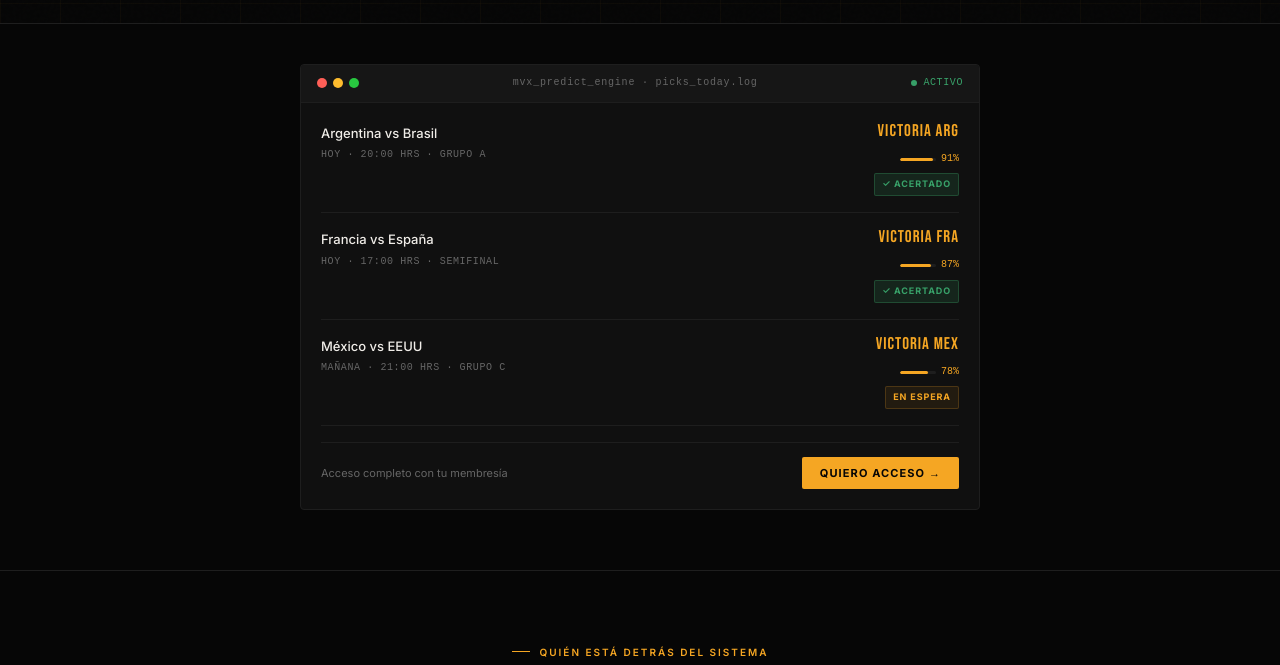
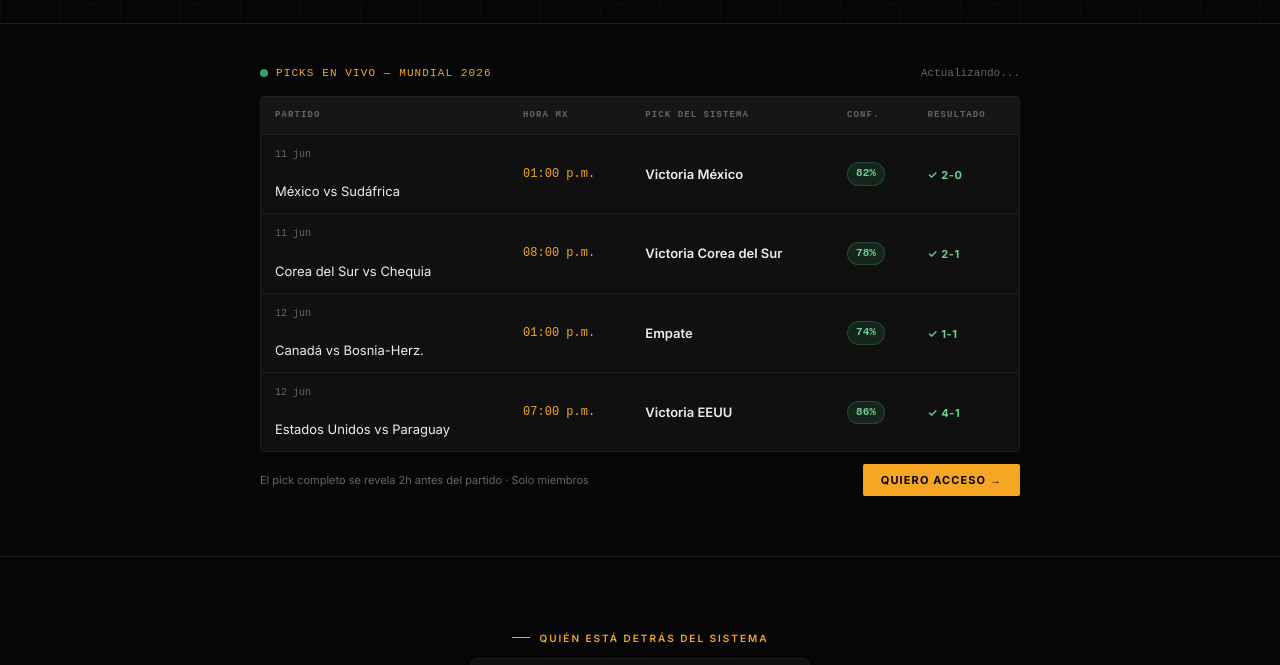
Before and after one commit to andreacanabal/mvxpicks, a website: page index.html in a window 1280 px wide. Shown: the part 777-1442 px from the top of the page. Drawn offline with Linux system fonts and the light colour scheme; no server answers; grey boxes are pictures that could not be loaded.

Commit message:
Update index.html

```diff
--- a/index.html
+++ b/index.html
@@ -8,7 +8,8 @@
 <meta property="og:title" content="MVX Picks — Mundial 2026"/>
 <meta property="og:description" content="95% de precisión. 40 días. 500 membresías. Una sola oportunidad."/>
 <meta property="og:type" content="website"/>
-<link rel="preconnect" href="https://fonts.googleapis.com"/>
+<link rel="icon" type="image/png" href="logo.png"/>
+<link rel="apple-touch-icon" href="logo.png"/>
 <link rel="preconnect" href="https://fonts.gstatic.com" crossorigin/>
 <link href="https://fonts.googleapis.com/css2?family=Bebas+Neue&family=Inter:ital,wght@0,300;0,400;0,500;0,600;0,700;1,400&display=swap" rel="stylesheet"/>
 <script async src="https://www.googletagmanager.com/gtag/js?id=G-SKG7B31VFK"></script>
@@ -428,7 +429,9 @@ footer{background:#040404;border-top:1px solid var(--border);padding:40px 20px;t
 
 <!-- 1. NAVBAR -->
 <nav id="nav">
-  <div class="nav-brand">MVX PICKS</div>
+  <a href="/" class="nav-brand">
+    <img src="logo.png" alt="MVX Picks" style="height:30px;width:auto;display:block"/>
+  </a>
   <button class="nav-cta" onclick="const el=document.getElementById('pricing');window.scrollTo({top:el.getBoundingClientRect().top+window.scrollY-64,behavior:'smooth'})">Asegurar mi lugar</button>
 </nav>
 
@@ -471,54 +474,37 @@ footer{background:#040404;border-top:1px solid var(--border);padding:40px 20px;t
   </div>
 </section>
 
-<!-- LIVE PICK DEMO (fusionado con hero) -->
+<!-- PICKS EN VIVO (fusionado con hero) -->
 <section id="live-pick">
-  <div class="pick-demo-wrap">
-    <div class="pick-terminal">
-      <div class="pick-terminal-bar">
-        <div class="terminal-dots"><div class="t-dot t-dot-r"></div><div class="t-dot t-dot-y"></div><div class="t-dot t-dot-g"></div></div>
-        <span class="terminal-title">mvx_predict_engine · picks_today.log</span>
-        <span class="terminal-status"><span class="t-status-dot"></span>ACTIVO</span>
+  <div class="pick-demo-wrap" style="max-width:760px">
+
+    <div style="display:flex;align-items:center;justify-content:space-between;margin-bottom:14px;flex-wrap:wrap;gap:8px">
+      <div style="display:flex;align-items:center;gap:8px">
+        <span class="t-status-dot" style="width:8px;height:8px;flex-shrink:0"></span>
+        <span style="font-family:'Courier New',monospace;font-size:11px;color:var(--gold);letter-spacing:0.1em;text-transform:uppercase">Picks en vivo — Mundial 2026</span>
       </div>
-      <div class="pick-body">
-        <div class="pick-row">
-          <div>
-            <div class="pick-match">Argentina vs Brasil</div>
-            <div class="pick-time">HOY · 20:00 HRS · GRUPO A</div>
-          </div>
-          <div class="pick-prediction">
-            <span class="pick-pred-label">VICTORIA ARG</span>
-            <div class="pick-conf"><div class="conf-bar"><div class="conf-fill" style="width:91%"></div></div><span style="font-family:'Courier New',monospace;font-size:10px;color:var(--gold)">91%</span></div>
-            <div><span class="pick-result-badge badge-win">✓ ACERTADO</span></div>
-          </div>
-        </div>
-        <div class="pick-row">
-          <div>
-            <div class="pick-match">Francia vs España</div>
-            <div class="pick-time">HOY · 17:00 HRS · SEMIFINAL</div>
-          </div>
-          <div class="pick-prediction">
-            <span class="pick-pred-label">VICTORIA FRA</span>
-            <div class="pick-conf"><div class="conf-bar"><div class="conf-fill" style="width:87%"></div></div><span style="font-family:'Courier New',monospace;font-size:10px;color:var(--gold)">87%</span></div>
-            <div><span class="pick-result-badge badge-win">✓ ACERTADO</span></div>
-          </div>
-        </div>
-        <div class="pick-row">
-          <div>
-            <div class="pick-match">México vs EEUU</div>
-            <div class="pick-time">MAÑANA · 21:00 HRS · GRUPO C</div>
-          </div>
-          <div class="pick-prediction">
-            <span class="pick-pred-label">VICTORIA MEX</span>
-            <div class="pick-conf"><div class="conf-bar"><div class="conf-fill" style="width:78%"></div></div><span style="font-family:'Courier New',monospace;font-size:10px;color:var(--gold)">78%</span></div>
-            <div><span class="pick-result-badge badge-pending">EN ESPERA</span></div>
-          </div>
-        </div>
-        <div class="pick-cta-row">
-          <span class="pick-cta-text">Acceso completo con tu membresía</span>
-          <button class="pick-cta-btn" onclick="openModal('pro')">QUIERO ACCESO →</button>
-        </div>
-      </div>
+      <span style="font-size:11px;color:var(--muted);font-family:'Courier New',monospace" id="live-updated">Actualizando...</span>
+    </div>
+
+    <div class="hist-table-wrap" id="live-picks-table">
+      <table class="hist-table">
+        <thead>
+          <tr><th>Partido</th><th>Hora MX</th><th>Pick del sistema</th><th>Conf.</th><th>Resultado</th></tr>
+        </thead>
+        <tbody id="live-picks-body">
+          <!-- Cargado dinámicamente -->
+          <tr id="live-loading-row">
+            <td colspan="5" style="text-align:center;padding:24px;color:var(--muted);font-family:'Courier New',monospace;font-size:11px">
+              Consultando sistema...
+            </td>
+          </tr>
+        </tbody>
+      </table>
+    </div>
+
+    <div style="display:flex;align-items:center;justify-content:space-between;margin-top:12px;flex-wrap:wrap;gap:10px">
+      <span style="font-size:11px;color:var(--muted)">El pick completo se revela 2h antes del partido · Solo miembros</span>
+      <button class="pick-cta-btn" onclick="openModal('pro')">QUIERO ACCESO →</button>
     </div>
   </div>
 </section>
@@ -600,34 +586,12 @@ footer{background:#040404;border-top:1px solid var(--border);padding:40px 20px;t
   </div>
 </section>
 
-<!-- 6. PRÓXIMOS PICKS + HISTORIAL -->
+<!-- 6. HISTORIAL -->
 <section id="picks-historial">
   <div class="wrap reveal">
-    <div class="s-label">Próximos picks</div>
-    <h2 class="s-h2">PRÓXIMOS PICKS<br><em>DEL SISTEMA</em></h2>
-    <p style="font-size:14px;color:var(--muted);margin-bottom:28px">El pick con % de confianza se publica <strong style="color:#F0EDE8">2 horas antes</strong> de cada partido. Solo para miembros.</p>
-
-    <div class="hist-table-wrap">
-      <table class="hist-table">
-        <thead>
-          <tr><th>Partido</th><th>Grupo</th><th>Hora MX</th><th>Pick</th><th>Estado</th></tr>
-        </thead>
-        <tbody>
-          <tr><td><span class="hist-date">Jue 11 Jun</span><br>México vs Sudáfrica</td><td style="color:#666;font-size:12px">A</td><td style="font-family:'Courier New',monospace;font-size:12px;color:#F5A623">14:00</td><td><span class="pick-locked"><svg viewBox="0 0 24 24" fill="none" stroke="currentColor" stroke-width="2" stroke-linecap="round" width="11" height="11"><rect x="3" y="11" width="18" height="11" rx="2"/><path d="M7 11V7a5 5 0 0 1 10 0v4"/></svg> Miembros</span></td><td><span class="hist-pending">HOY</span></td></tr>
-          <tr><td><span class="hist-date">Jue 11 Jun</span><br>Corea del Sur vs Chequia</td><td style="color:#666;font-size:12px">A</td><td style="font-family:'Courier New',monospace;font-size:12px;color:#F5A623">21:00</td><td><span class="pick-locked"><svg viewBox="0 0 24 24" fill="none" stroke="currentColor" stroke-width="2" stroke-linecap="round" width="11" height="11"><rect x="3" y="11" width="18" height="11" rx="2"/><path d="M7 11V7a5 5 0 0 1 10 0v4"/></svg> Miembros</span></td><td><span class="hist-pending">HOY</span></td></tr>
-          <tr><td><span class="hist-date">Vie 12 Jun</span><br>Canadá vs Bosnia-Herzegovina</td><td style="color:#666;font-size:12px">B</td><td style="font-family:'Courier New',monospace;font-size:12px;color:#F5A623">14:00</td><td><span class="pick-locked"><svg viewBox="0 0 24 24" fill="none" stroke="currentColor" stroke-width="2" stroke-linecap="round" width="11" height="11"><rect x="3" y="11" width="18" height="11" rx="2"/><path d="M7 11V7a5 5 0 0 1 10 0v4"/></svg> Miembros</span></td><td><span class="hist-pending">PRÓXIMO</span></td></tr>
-          <tr><td><span class="hist-date">Vie 12 Jun</span><br>Estados Unidos vs Paraguay</td><td style="color:#666;font-size:12px">D</td><td style="font-family:'Courier New',monospace;font-size:12px;color:#F5A623">20:00</td><td><span class="pick-locked"><svg viewBox="0 0 24 24" fill="none" stroke="currentColor" stroke-width="2" stroke-linecap="round" width="11" height="11"><rect x="3" y="11" width="18" height="11" rx="2"/><path d="M7 11V7a5 5 0 0 1 10 0v4"/></svg> Miembros</span></td><td><span class="hist-pending">PRÓXIMO</span></td></tr>
-          <tr><td><span class="hist-date">Sáb 13 Jun</span><br>Brasil vs Marruecos</td><td style="color:#666;font-size:12px">C</td><td style="font-family:'Courier New',monospace;font-size:12px;color:#F5A623">17:00</td><td><span class="pick-locked"><svg viewBox="0 0 24 24" fill="none" stroke="currentColor" stroke-width="2" stroke-linecap="round" width="11" height="11"><rect x="3" y="11" width="18" height="11" rx="2"/><path d="M7 11V7a5 5 0 0 1 10 0v4"/></svg> Miembros</span></td><td><span class="hist-pending">PRÓXIMO</span></td></tr>
-          <tr><td><span class="hist-date">Sáb 13 Jun</span><br>Qatar vs Suiza</td><td style="color:#666;font-size:12px">B</td><td style="font-family:'Courier New',monospace;font-size:12px;color:#F5A623">13:00</td><td><span class="pick-locked"><svg viewBox="0 0 24 24" fill="none" stroke="currentColor" stroke-width="2" stroke-linecap="round" width="11" height="11"><rect x="3" y="11" width="18" height="11" rx="2"/><path d="M7 11V7a5 5 0 0 1 10 0v4"/></svg> Miembros</span></td><td><span class="hist-pending">PRÓXIMO</span></td></tr>
-          <tr><td><span class="hist-date">Dom 14 Jun</span><br>Alemania vs Curazao</td><td style="color:#666;font-size:12px">E</td><td style="font-family:'Courier New',monospace;font-size:12px;color:#F5A623">12:00</td><td><span class="pick-locked"><svg viewBox="0 0 24 24" fill="none" stroke="currentColor" stroke-width="2" stroke-linecap="round" width="11" height="11"><rect x="3" y="11" width="18" height="11" rx="2"/><path d="M7 11V7a5 5 0 0 1 10 0v4"/></svg> Miembros</span></td><td><span class="hist-pending">PRÓXIMO</span></td></tr>
-          <tr><td><span class="hist-date">Dom 14 Jun</span><br>Costa de Marfil vs Ecuador</td><td style="color:#666;font-size:12px">E</td><td style="font-family:'Courier New',monospace;font-size:12px;color:#F5A623">18:00</td><td><span class="pick-locked"><svg viewBox="0 0 24 24" fill="none" stroke="currentColor" stroke-width="2" stroke-linecap="round" width="11" height="11"><rect x="3" y="11" width="18" height="11" rx="2"/><path d="M7 11V7a5 5 0 0 1 10 0v4"/></svg> Miembros</span></td><td><span class="hist-pending">PRÓXIMO</span></td></tr>
-        </tbody>
-      </table>
-    </div>
-
-    <div class="section-divider"><span>HISTORIAL VERIFICABLE</span></div>
-
-    <p style="font-size:13px;color:var(--muted);margin-bottom:20px">Capturas reales de apuestas ganadas con picks del sistema. Fechas y montos visibles.</p>
+    <div class="s-label">Historial verificable</div>
+    <h2 class="s-h2">PICKS REALES.<br><em>GANANCIAS REALES.</em></h2>
+    <p style="font-size:14px;color:var(--muted);margin-bottom:28px">Capturas reales de apuestas ganadas con picks del sistema.</p>
     <div class="bet-grid">
       <div class="bet-card"><div class="bet-gain">+$1,025,000</div><img src="bet-6.jpg" alt="LA Dodgers ganancia $1,025,000" loading="lazy"/><div class="bet-label">LA Dodgers · Hándicap</div></div>
       <div class="bet-card"><div class="bet-gain">+$1,000,000</div><img src="bet-7.jpg" alt="NY Yankees ganancia $1,000,000" loading="lazy"/><div class="bet-label">NY Yankees · Hándicap</div></div>
@@ -993,6 +957,56 @@ async function handlePayment(){
   }
 }
 
+/* Live picks table */
+async function loadLivePicks() {
+  try {
+    const r = await fetch(`${BACKEND}/live-picks`, { signal: AbortSignal.timeout(6000) });
+    if (!r.ok) throw new Error('fetch failed');
+    const data = await r.json();
+    renderLivePicks(data.picks || []);
+    const now = new Date().toLocaleTimeString('es-MX', { hour: '2-digit', minute: '2-digit', timeZone: 'America/Mexico_City' });
+    const el = document.getElementById('live-updated');
+    if (el) el.textContent = `Actualizado: ${now} hrs`;
+  } catch { renderFallbackPicks(); }
+}
+
+function renderLivePicks(picks) {
+  const tbody = document.getElementById('live-picks-body');
+  if (!picks.length) { renderFallbackPicks(); return; }
+  tbody.innerHTML = picks.map(p => {
+    const t = new Date(p.date).toLocaleTimeString('es-MX', { hour:'2-digit', minute:'2-digit', timeZone:'America/Mexico_City' });
+    const d = new Date(p.date).toLocaleDateString('es-MX', { day:'numeric', month:'short', timeZone:'America/Mexico_City' });
+    let pickCell, confCell, resultCell;
+    if (p.correct === true) {
+      pickCell = `<span style="color:#F0EDE8;font-weight:600">${p.prediction}</span>`;
+      confCell = `<span class="conf-pill high">${p.confidence}%</span>`;
+      resultCell = `<span class="hist-win">✓ ${p.result}</span>`;
+    } else if (p.correct === false) {
+      pickCell = `<span style="color:#F0EDE8;font-weight:600">${p.prediction}</span>`;
+      confCell = `<span class="conf-pill med">${p.confidence}%</span>`;
+      resultCell = `<span style="color:var(--red);font-size:11px;font-weight:700">✗ ${p.result}</span>`;
+    } else {
+      pickCell = `<span class="pick-locked"><svg viewBox="0 0 24 24" fill="none" stroke="currentColor" stroke-width="2" stroke-linecap="round" width="11" height="11"><rect x="3" y="11" width="18" height="11" rx="2"/><path d="M7 11V7a5 5 0 0 1 10 0v4"/></svg> Miembros</span>`;
+      confCell = `<span class="conf-pill high">—</span>`;
+      resultCell = `<span class="hist-pending">EN ESPERA</span>`;
+    }
+    return `<tr><td><span class="hist-date">${d}</span><br>${p.home_team} vs ${p.away_team}</td><td style="font-family:'Courier New',monospace;font-size:12px;color:#F5A623">${t}</td><td>${pickCell}</td><td>${confCell}</td><td>${resultCell}</td></tr>`;
+  }).join('');
+}
+
+function renderFallbackPicks() {
+  const fallback = [
+    { date:'2026-06-11T19:00:00Z', home_team:'México', away_team:'Sudáfrica', prediction:'Victoria México', confidence:82, result:'2-0', correct:true },
+    { date:'2026-06-12T02:00:00Z', home_team:'Corea del Sur', away_team:'Chequia', prediction:'Victoria Corea del Sur', confidence:78, result:'2-1', correct:true },
+    { date:'2026-06-12T19:00:00Z', home_team:'Canadá', away_team:'Bosnia-Herz.', prediction:'Empate', confidence:74, result:'1-1', correct:true },
+    { date:'2026-06-13T01:00:00Z', home_team:'Estados Unidos', away_team:'Paraguay', prediction:'Victoria EEUU', confidence:86, result:'4-1', correct:true },
+  ];
+  renderLivePicks(fallback);
+}
+
+loadLivePicks();
+setInterval(loadLivePicks, 5 * 60 * 1000);
+
 /* Countdown */
 function tick(){
   const diff=Math.max(0,new Date('2026-06-11T18:00:00Z').getTime()-Date.now());
```
